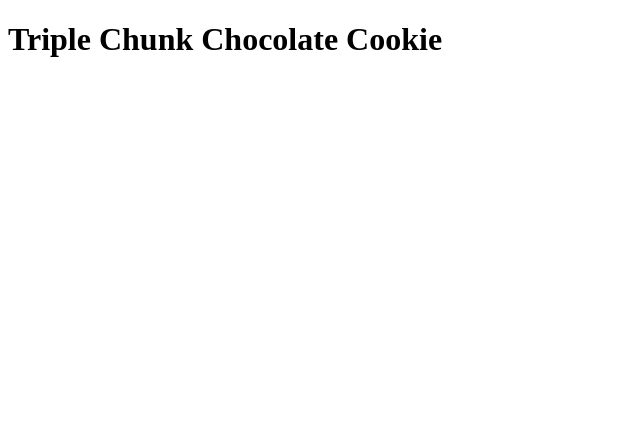
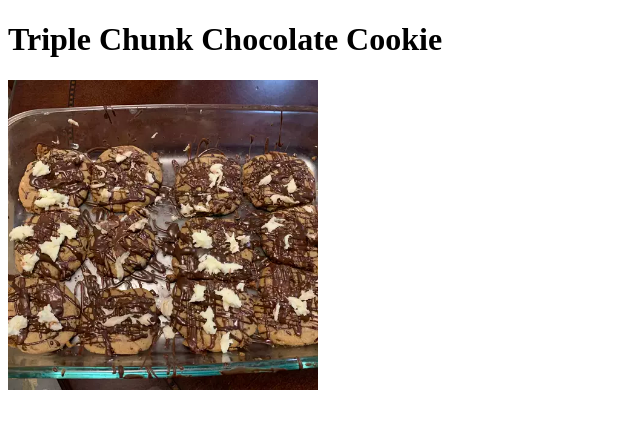
Before and after one commit to selaminhelloworld/re-odin-recipes, a plain HTML site: page recipes/triple-chunk-chocolate-cookie.html in a window 1280 px wide. Shown: the whole page, without its empty margins (0-640 px from the left). Drawn offline with Linux system fonts and the light colour scheme.

Commit message:
Add image of triple chunk chocolate cookie

```diff
--- a/recipes/triple-chunk-chocolate-cookie.html
+++ b/recipes/triple-chunk-chocolate-cookie.html
@@ -7,5 +7,6 @@
 </head>
 <body>
     <h1>Triple Chunk Chocolate Cookie</h1>
+    <img src="../images/triplechunk.webp" alt="An image of a cooked triple chunk chocolate cookie" width="310" height="310">
 </body>
 </html>
```
Also changed, not shown: images/triplechunk.webp (added).
